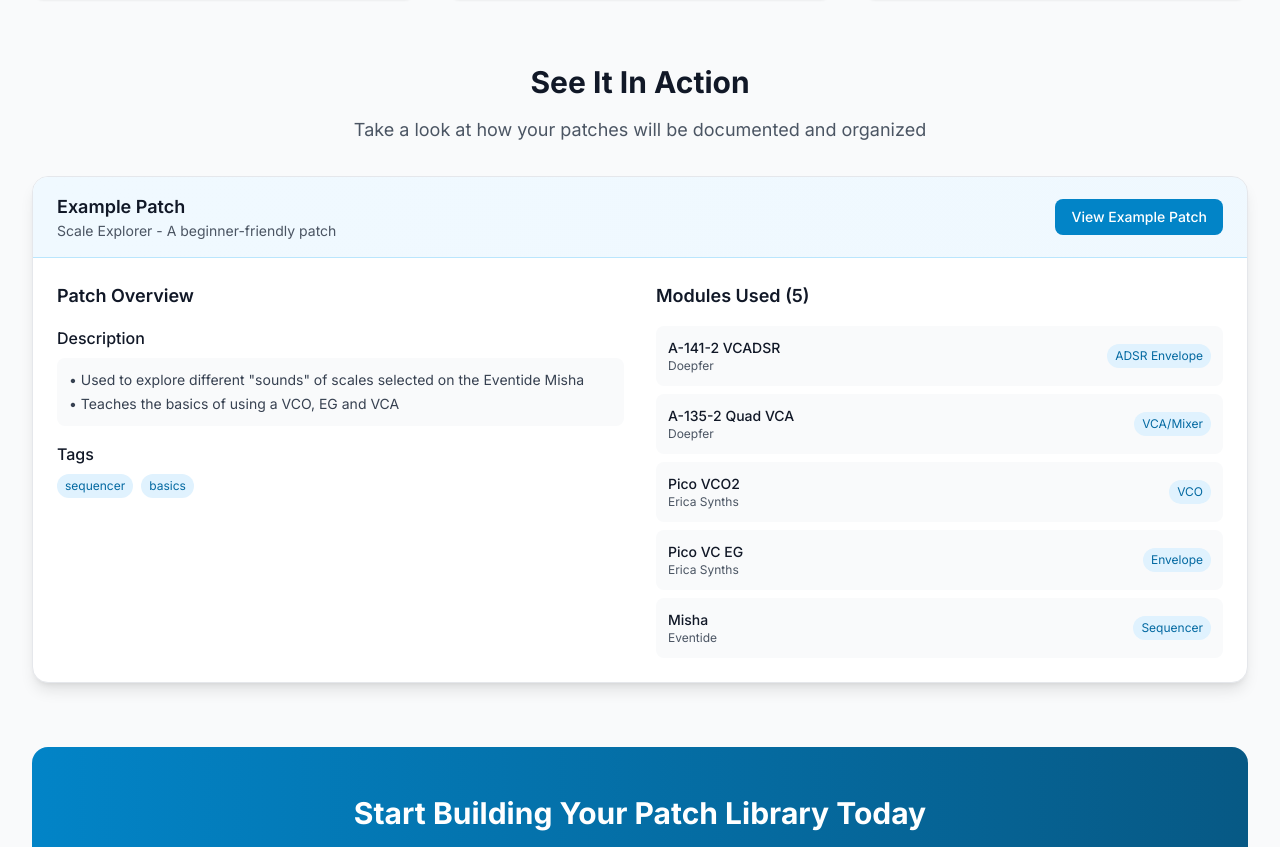
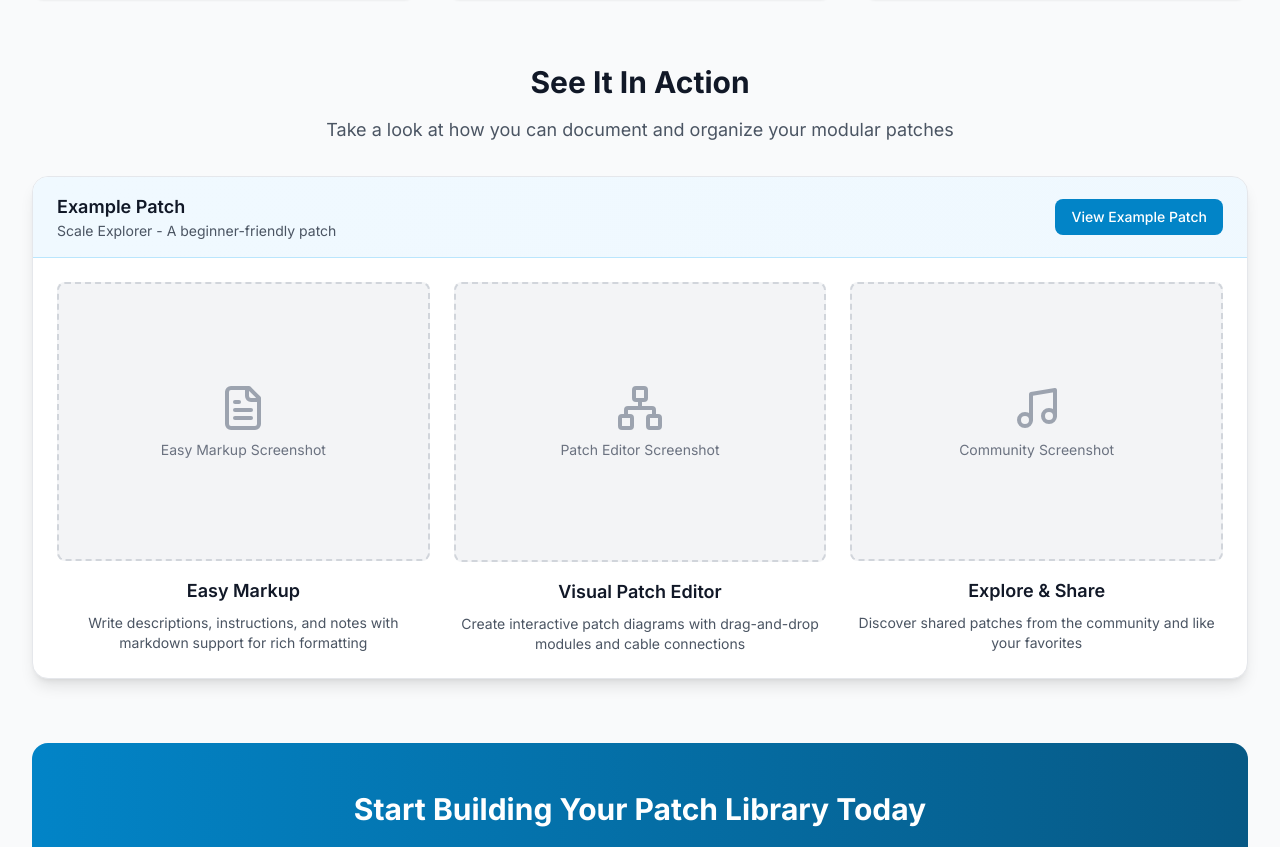
Before and after one commit to ajerni/patches, a Next.js app: page / in a window 1280 px wide. Shown: the part 769-1616 px from the top of the page. Built offline with nearby package versions, Linux system fonts and the light colour scheme; no server answers.

Commit message:
prepared for screenshots

```diff
--- a/app/page.tsx
+++ b/app/page.tsx
@@ -113,7 +113,7 @@ export default function Home() {
               See It In Action
             </h2>
             <p className="text-lg text-gray-600 max-w-2xl mx-auto">
-              Take a look at how your patches will be documented and organized
+              Take a look at how you can document and organize your modular patches
             </p>
           </div>
 
@@ -134,53 +134,41 @@ export default function Home() {
             </div>
 
             <div className="p-6">
-              <div className="grid grid-cols-1 lg:grid-cols-2 gap-8">
-                {/* Patch Overview */}
-                <div>
-                  <h4 className="text-lg font-semibold text-gray-900 mb-4">Patch Overview</h4>
-                  <div className="space-y-4">
-                    <div>
-                      <h5 className="font-medium text-gray-900 mb-2">Description</h5>
-                      <div className="text-sm text-gray-700 bg-gray-50 p-3 rounded-lg">
-                        <ul className="space-y-1">
-                          <li>• Used to explore different "sounds" of scales selected on the Eventide Misha</li>
-                          <li>• Teaches the basics of using a VCO, EG and VCA</li>
-                        </ul>
-                      </div>
-                    </div>
-
-                    <div>
-                      <h5 className="font-medium text-gray-900 mb-2">Tags</h5>
-                      <div className="flex flex-wrap gap-2">
-                        <span className="px-2 py-1 bg-primary-100 text-primary-700 text-xs rounded-full">sequencer</span>
-                        <span className="px-2 py-1 bg-primary-100 text-primary-700 text-xs rounded-full">basics</span>
-                      </div>
+              <div className="grid grid-cols-1 lg:grid-cols-3 gap-6">
+                {/* Easy Markup */}
+                <div className="text-center">
+                  <div className="bg-gray-100 rounded-lg aspect-[4/3] mb-4 flex items-center justify-center border-2 border-dashed border-gray-300">
+                    <div className="text-center">
+                      <FileText className="h-12 w-12 text-gray-400 mx-auto mb-2" />
+                      <p className="text-sm text-gray-500">Easy Markup Screenshot</p>
                     </div>
                   </div>
+                  <h3 className="text-lg font-semibold text-gray-900 mb-2">Easy Markup</h3>
+                  <p className="text-sm text-gray-600">Write descriptions, instructions, and notes with markdown support for rich formatting</p>
                 </div>
 
-                {/* Modules Used Preview */}
-                <div>
-                  <h4 className="text-lg font-semibold text-gray-900 mb-4">Modules Used (5)</h4>
-                  <div className="space-y-2">
-                    {[
-                      { name: "A-141-2 VCADSR", manufacturer: "Doepfer", type: "ADSR Envelope" },
-                      { name: "A-135-2 Quad VCA", manufacturer: "Doepfer", type: "VCA/Mixer" },
-                      { name: "Pico VCO2", manufacturer: "Erica Synths", type: "VCO" },
-                      { name: "Pico VC EG", manufacturer: "Erica Synths", type: "Envelope" },
-                      { name: "Misha", manufacturer: "Eventide", type: "Sequencer" }
-                    ].map((module, index) => (
-                      <div key={index} className="flex items-center justify-between p-3 bg-gray-50 rounded-lg">
-                        <div>
-                          <div className="font-medium text-sm text-gray-900">{module.name}</div>
-                          <div className="text-xs text-gray-600">{module.manufacturer}</div>
-                        </div>
-                        <span className="px-2 py-1 bg-primary-100 text-primary-700 text-xs rounded-full">
-                          {module.type}
-                        </span>
-                      </div>
-                    ))}
+                {/* Patch Editor */}
+                <div className="text-center">
+                  <div className="bg-gray-100 rounded-lg aspect-[4/3] mb-4 flex items-center justify-center border-2 border-dashed border-gray-300">
+                    <div className="text-center">
+                      <Network className="h-12 w-12 text-gray-400 mx-auto mb-2" />
+                      <p className="text-sm text-gray-500">Patch Editor Screenshot</p>
+                    </div>
                   </div>
+                  <h3 className="text-lg font-semibold text-gray-900 mb-2">Visual Patch Editor</h3>
+                  <p className="text-sm text-gray-600">Create interactive patch diagrams with drag-and-drop modules and cable connections</p>
+                </div>
+
+                {/* Explore and Like */}
+                <div className="text-center">
+                  <div className="bg-gray-100 rounded-lg aspect-[4/3] mb-4 flex items-center justify-center border-2 border-dashed border-gray-300">
+                    <div className="text-center">
+                      <Music className="h-12 w-12 text-gray-400 mx-auto mb-2" />
+                      <p className="text-sm text-gray-500">Community Screenshot</p>
+                    </div>
+                  </div>
+                  <h3 className="text-lg font-semibold text-gray-900 mb-2">Explore & Share</h3>
+                  <p className="text-sm text-gray-600">Discover shared patches from the community and like your favorites</p>
                 </div>
               </div>
             </div>
```
